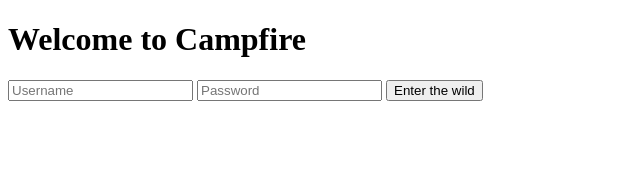
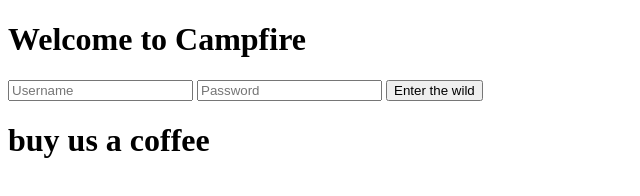
Before and after one commit to 5AMO7/Campfire, a website: page public/index.html in a window 1280 px wide. Shown: the whole page, without its empty margins (0-640 px from the left). Drawn offline with Linux system fonts and the light colour scheme.

Commit message:
Updated the index.html
Added a buy us a coffee sign

```diff
--- a/public/index.html
+++ b/public/index.html
@@ -12,5 +12,6 @@
     <input type="text" placeholder="Username">
     <input type="password" placeholder="Password">
     <button>Enter the wild</button>
+    <h1>buy us a coffee</h1>
 </body>
 </html>
```
